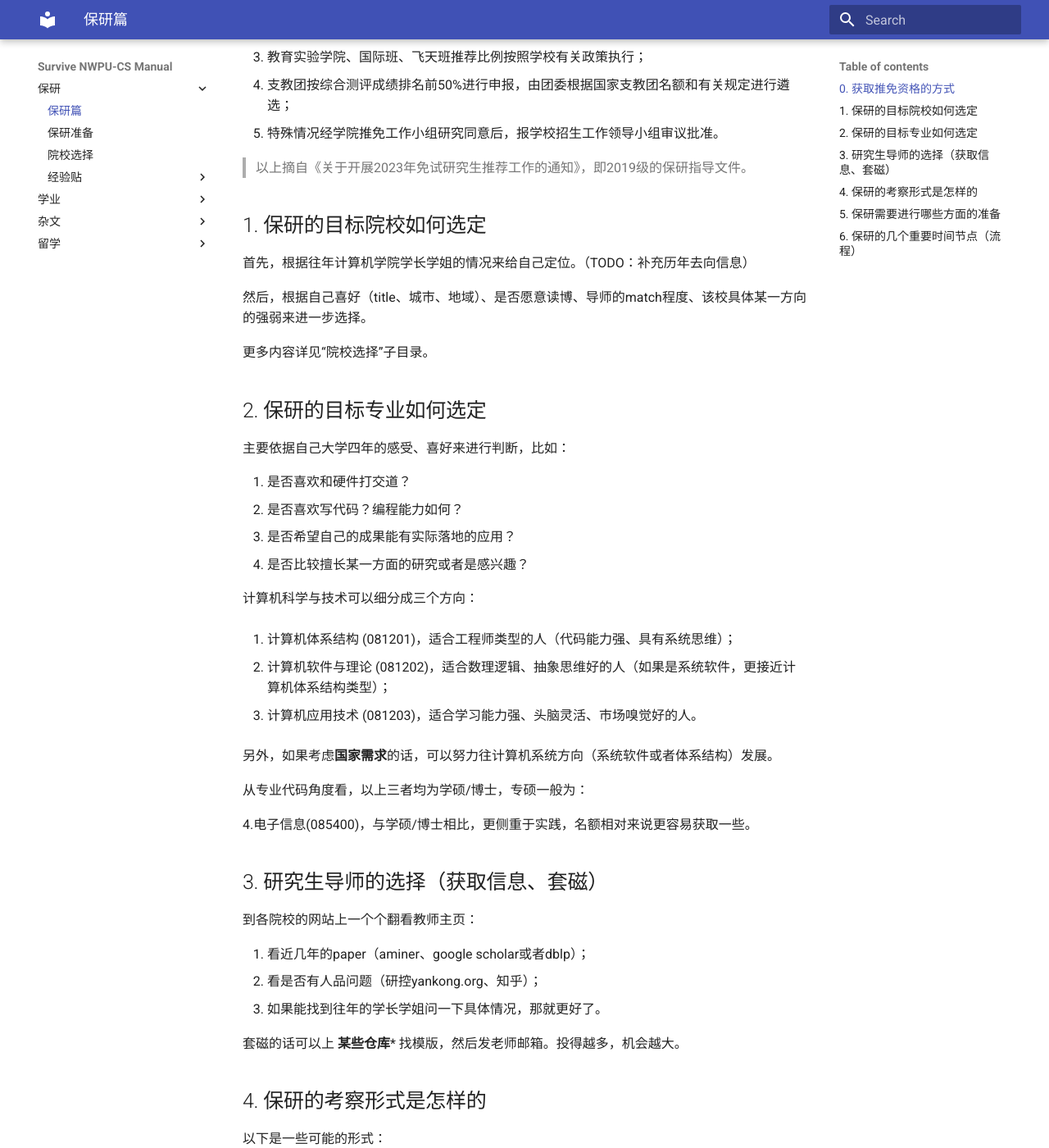
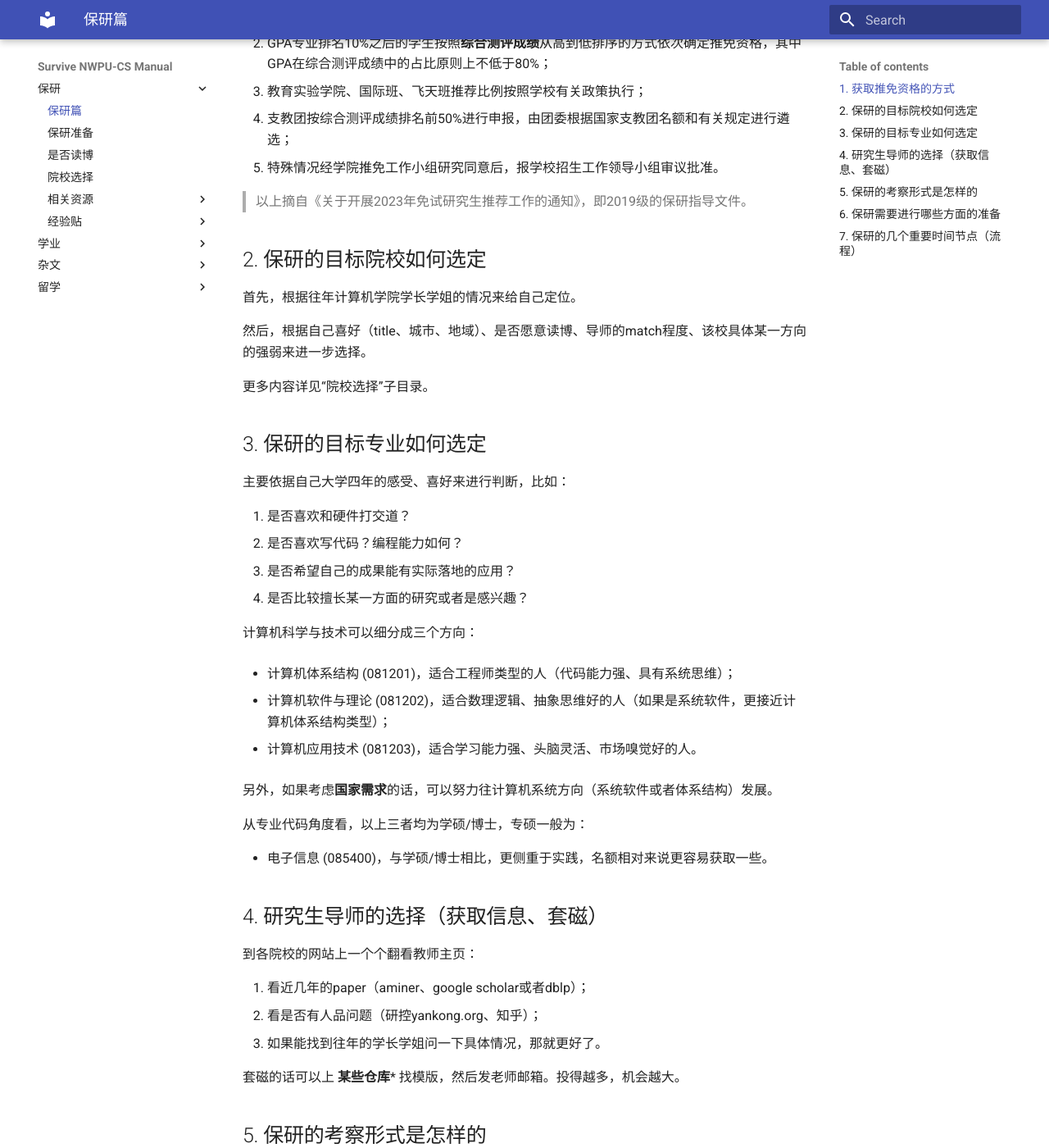
Before and after one commit to npu-cs/SurviveNWPU-CSManual, an MkDocs documentation site: the page built from docs/保研/README.md, in a window 1280 px wide and 1400 px high, scrolled down 415 px. Shown: the whole window at 82% size. Built offline with MkDocs 1.6.1 and Material for MkDocs 9.7.7, drawn with Linux system fonts in a browser that asks for light colours; some of the changed text lies outside the part shown.

Commit message:
update 保研相关

```diff
--- a/docs/保研/README.md
+++ b/docs/保研/README.md
@@ -1,4 +1,6 @@
 # 保研篇
+
+TODO：历年去向信息、相关资源收集
 
 保研是升学的重要途径之一，西工大各学院的保研率在20%-30%之间。
 
@@ -8,7 +10,7 @@
 
 
 
-## 0. 获取推免资格的方式
+## 1. 获取推免资格的方式
 
 1. GPA专业排名前10%的学生，原则上直接获得推免资格；
 2. GPA专业排名10%之后的学生按照**综合测评成绩**从高到低排序的方式依次确定推免资格，其中GPA在综合测评成绩中的占比原则上不低于80%；
@@ -20,9 +22,9 @@
 
 
 
-## 1. 保研的目标院校如何选定
+## 2. 保研的目标院校如何选定
 
-首先，根据往年计算机学院学长学姐的情况来给自己定位。（TODO：补充历年去向信息）
+首先，根据往年计算机学院学长学姐的情况来给自己定位。
 
 然后，根据自己喜好（title、城市、地域）、是否愿意读博、导师的match程度、该校具体某一方向的强弱来进一步选择。
 
@@ -41,21 +43,21 @@
 
 计算机科学与技术可以细分成三个方向：
 
-1. 计算机体系结构 (081201)，适合工程师类型的人（代码能力强、具有系统思维）；
+- 计算机体系结构 (081201)，适合工程师类型的人（代码能力强、具有系统思维）；
 
-2. 计算机软件与理论 (081202)，适合数理逻辑、抽象思维好的人（如果是系统软件，更接近计算机体系结构类型）；
+- 计算机软件与理论 (081202)，适合数理逻辑、抽象思维好的人（如果是系统软件，更接近计算机体系结构类型）；
 
-3. 计算机应用技术 (081203)，适合学习能力强、头脑灵活、市场嗅觉好的人。
+- 计算机应用技术 (081203)，适合学习能力强、头脑灵活、市场嗅觉好的人。
 
 另外，如果考虑**国家需求**的话，可以努力往计算机系统方向（系统软件或者体系结构）发展。
 
 从专业代码角度看，以上三者均为学硕/博士，专硕一般为：
 
-  4.电子信息(085400)，与学硕/博士相比，更侧重于实践，名额相对来说更容易获取一些。
+- 电子信息 (085400)，与学硕/博士相比，更侧重于实践，名额相对来说更容易获取一些。
 
 
 
-## 3. 研究生导师的选择（获取信息、套磁）
+## 4. 研究生导师的选择（获取信息、套磁）
 
 到各院校的网站上一个个翻看教师主页：
 
@@ -67,7 +69,7 @@
 
 
 
-## 4. 保研的考察形式是怎样的
+## 5. 保研的考察形式是怎样的
 
 以下是一些可能的形式：
 
@@ -106,7 +106,7 @@
 
 
 
-## 6. 保研的几个重要时间节点（流程）
+## 7. 保研的几个重要时间节点（流程）
 
 套磁阶段：1-5月份（保研没正式开始，试试水，提前联系老师看能不能参与一些项目，和老师保持联系）；
 
```
Also changed, not shown: other parts of docs/保研/README.md (+4 -6 lines), README.md (+3 -1 lines), docs/保研/是否读博.md (added, +5 -0 lines), docs/保研/相关资源/经验贴收集.md (added, +5 -0 lines).
